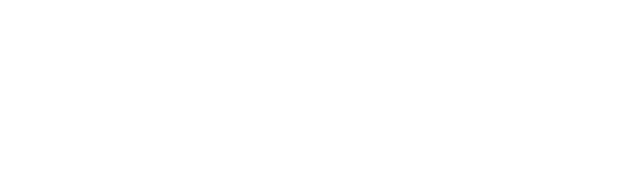
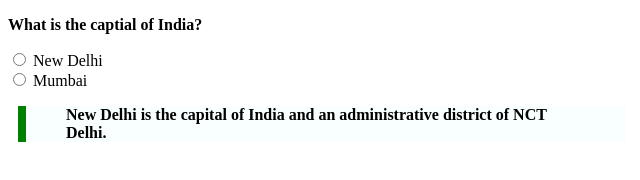
Before and after one commit to acciojob/trivia-RishikaSoni16, a website: page main.html in a window 1280 px wide. Shown: the whole page, without its empty margins (0-640 px from the left). Drawn offline with Linux system fonts and the light colour scheme.

Commit message:
created a submission

```diff
--- a/main.html
+++ b/main.html
@@ -8,6 +8,14 @@
 
 <body>
 	<!-- the entire body must be written by student -->
+	<p><b>What is the captial of India?</b></p>
+	<input type="radio" id="new" name="newdelhi" value="New Delhi"></input>
+	<label for="new">New Delhi</label><br>
+	<input type="radio" id="mum" name="mumbai" value="Mumbai"></input>
+	<label for="mum">Mumbai</label><br>
+	<div class="city"><blockquote cite="https://en.wikipedia.org/wiki/New_Delhi">New Delhi is the capital of India and an administrative district of NCT Delhi.</blockquote>
+	</div>
+
     <script type="text/javascript" src="./script.js">
 </script>
 
--- a/styles.css
+++ b/styles.css
@@ -1,2 +1,8 @@
-
-/* Your CSS Code here. */
+.city{
+	max-width:600px;
+	margin:10px;
+	padding:15 px;
+	border-left:8px solid green;
+	background-color:#f8fffe;
+	font-weight:bold;
+}
```
